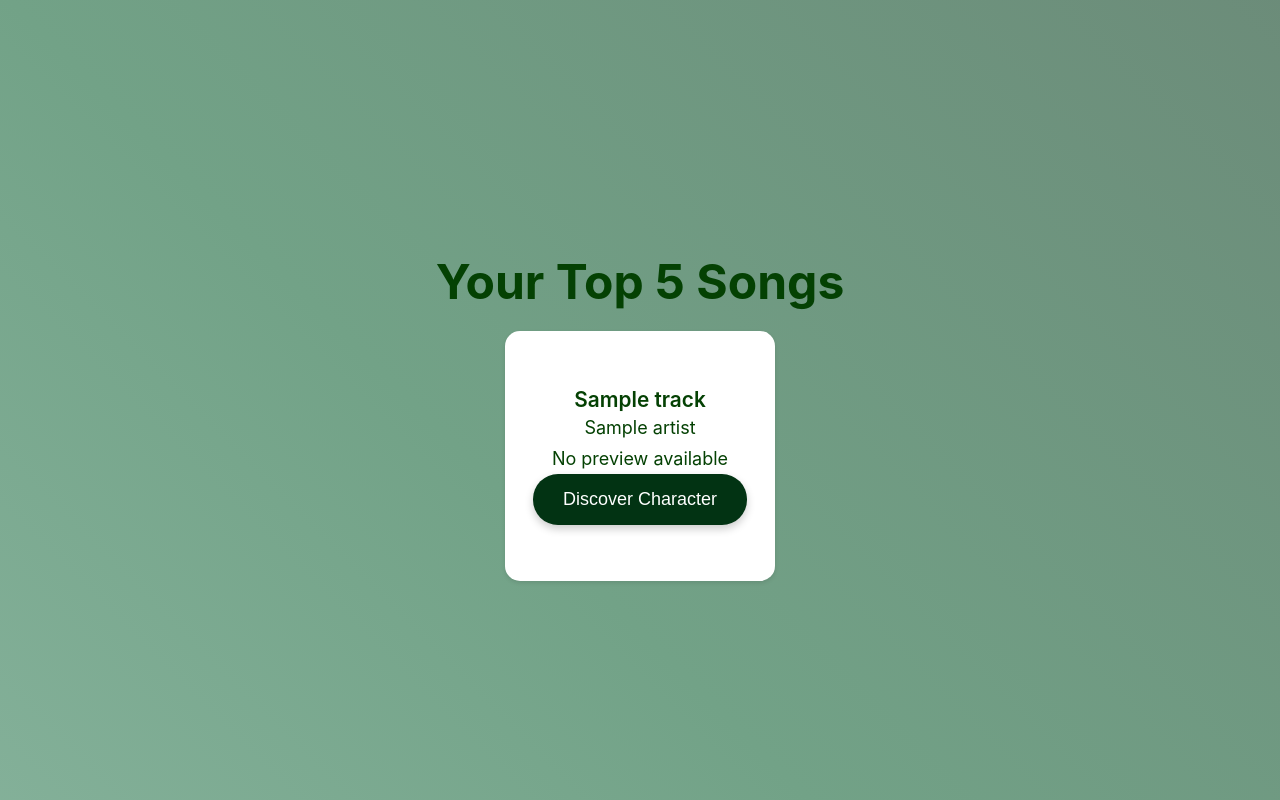
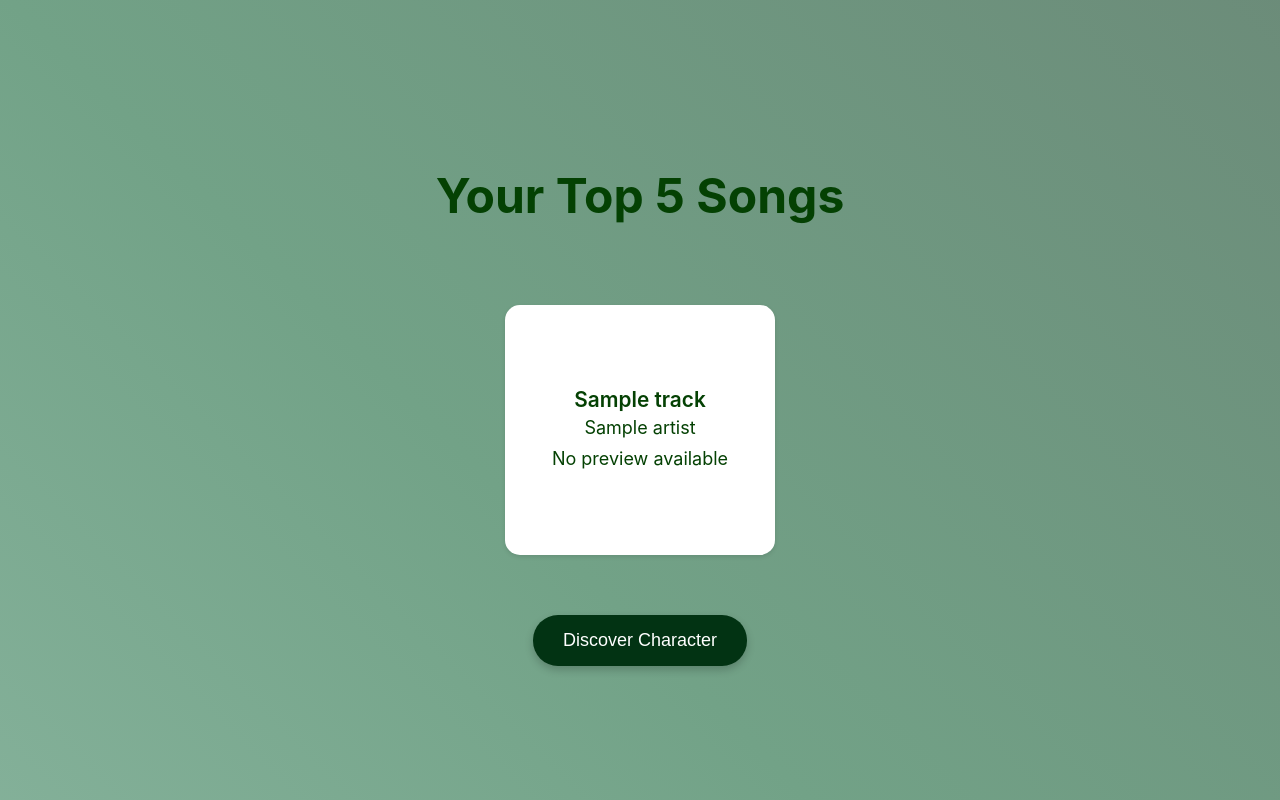
Before and after one commit to srimathivadivel/YourMusicCharacter, a Flask app: template templates/top_songs.html in a window 1280 px wide. Run offline with Flask 3, Linux system fonts and the light colour scheme; the template is opened without the code that fills it: most values are stand-ins (such as "Sample title", 1, 10 or a date in 2020).

Commit message:
changed button

```diff
--- a/static/css/top_songs.css
+++ b/static/css/top_songs.css
@@ -69,6 +69,8 @@ button:hover {
     transition: transform 0.3s, box-shadow 0.3s;
     cursor: pointer;
     border: none;
+    margin-top: 60px;
+    margin-bottom: 60px;
 }
 
 .song-card:hover {
--- a/templates/top_songs.html
+++ b/templates/top_songs.html
@@ -27,11 +27,14 @@
                             <p>No preview available</p>
                         {% endif %}
                     </div>
-                    <a href="{{ url_for('character', track_id=track.id) }}">
-                        <button>Discover Character</button>
-                    </a>
                 </div>
             {% endfor %}
+        </div>
+        <div class="discover-button">
+            <a href="{{ url_for('character', track_id=tracks[0].id) }}">
+                <button>Discover Character</button>
+            </a>
+        </div>
         {% else %}
             <p>No tracks found.</p>
         {% endif %}
```
Also changed, not shown: characters.db, 1 other file.
